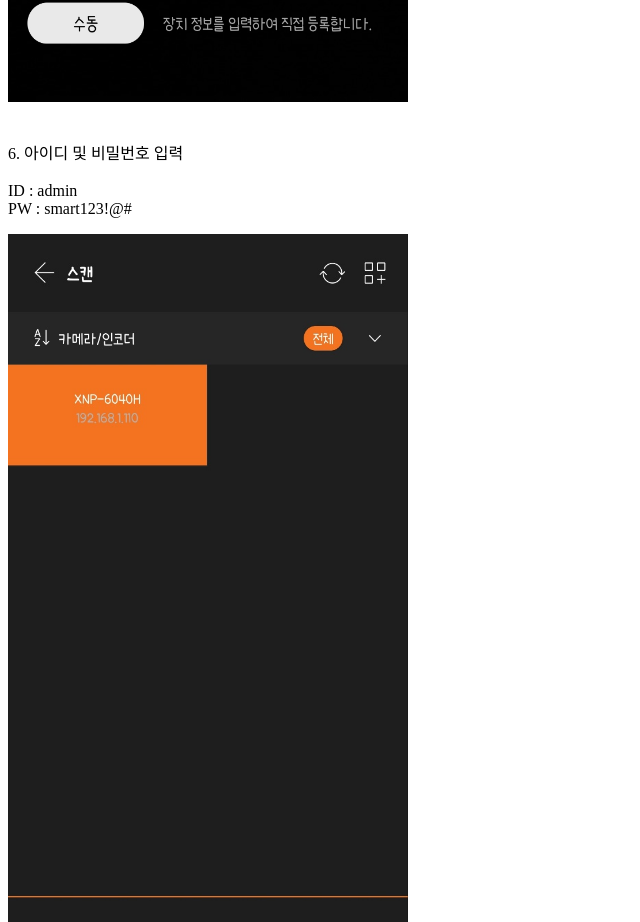
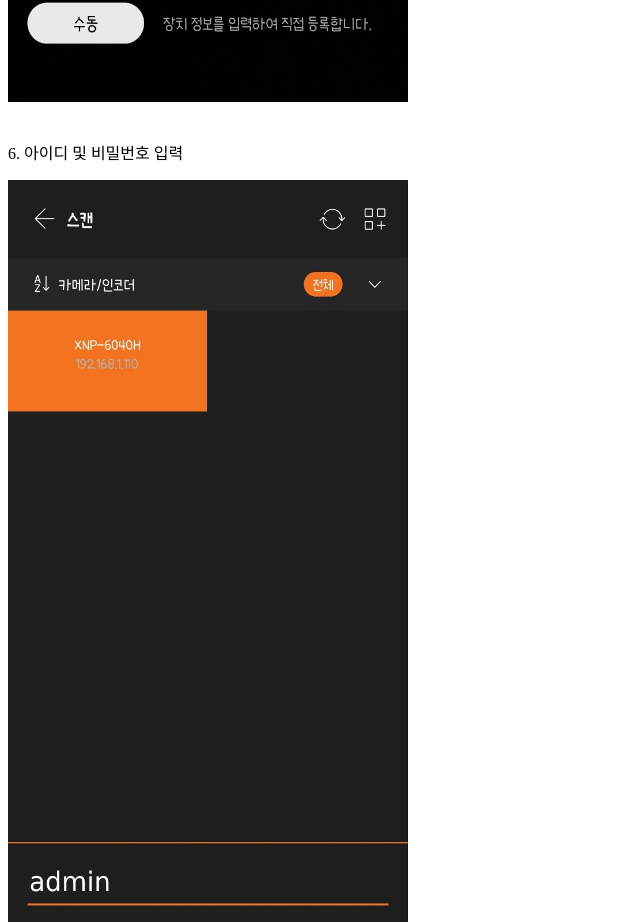
Before and after one commit to wooryun/CCTV_Manual, a plain HTML site: page nextpage1.html in a window 1280 px wide. Shown: the part 2327-3249 px from the top of the page, without its empty margins (0-640 px from the left). Drawn offline with Linux system fonts and the light colour scheme.

Commit message:
Update nextpage1.html

```diff
--- a/nextpage1.html
+++ b/nextpage1.html
@@ -25,7 +25,7 @@
                 <img src="https://github.com/wooryun/CCTV_Manual/blob/main/4.jpg?raw=true" width="400" height="325"><br><br>
                 <p>5. Wisenet mobile 접속 후 "<strong>스캔</strong>" 클릭</p>
                 <img src="https://github.com/wooryun/CCTV_Manual/blob/main/5.jpg?raw=true" width="400" height="315"><br><br>
-                <p>6. 아이디 및 비밀번호 입력 <br><br> ID : admin <br> PW : smart123!@#</p>
+                <p>6. 아이디 및 비밀번호 입력</p>
                 <img src="https://github.com/wooryun/CCTV_Manual/blob/main/6.png?raw=true" width="400" height="870"><br><br>
                 <p>7. 카메라 목록에서 화면 클릭 후 우측하단 라이브 클릭</p>
                 <img src="https://github.com/wooryun/CCTV_Manual/blob/main/7.jpg?raw=true" width="400" height="870">
```
